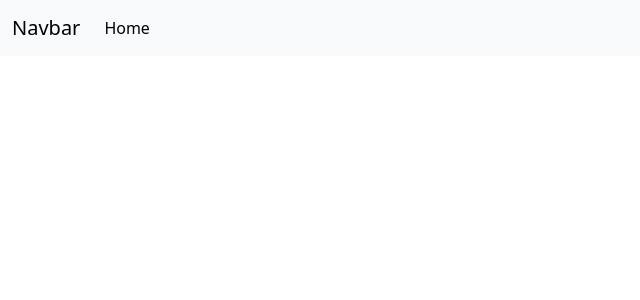
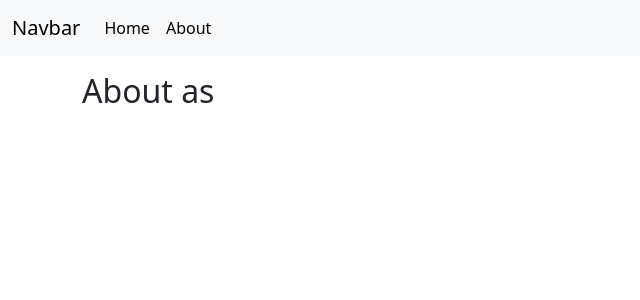
Before and after one commit to danieldorazio/vite-boolfolio, a Vue app: page /about in a window 1280 px wide. Before the commit this address had no page. Shown: the top 300 px of the page, without its empty margins (0-640 px from the left). Built offline with nearby package versions, Linux system fonts and the light colour scheme.

Commit message:
About page created and inserted in the routes in router.js and in the navBar in App.vue

```diff
--- a/src/App.vue
+++ b/src/App.vue
@@ -20,7 +20,10 @@ export default {
         <div class="collapse navbar-collapse" id="navbarSupportedContent">
           <ul class="navbar-nav me-auto mb-2 mb-lg-0">
             <li class="nav-item">
-              <router-link :to="{ name: 'home' }" class="nav-link active" >Home</router-link>
+              <router-link :to="{ name: 'home' }" class="nav-link active">Home</router-link>
+            </li>
+            <li class="nav-item">
+              <router-link :to="{ name: 'about'}" class="nav-link active">About</router-link>
             </li>
           </ul>
         </div>
--- /dev/null
+++ b/src/pages/AboutPage.vue
@@ -0,0 +1,7 @@
+<script></script>
+
+<template>
+    <div class="container mt-3">
+        <h2>About as</h2>
+    </div>
+</template>
--- a/src/router.js
+++ b/src/router.js
@@ -1,5 +1,6 @@
 import { createRouter, createWebHistory } from "vue-router";
 import HomePage from "./pages/HomePage.vue";
+import AboutPage from "./pages/AboutPage.vue";
 
 const router = createRouter({
     history: createWebHistory(),
@@ -9,6 +10,11 @@ const router = createRouter({
             name: "home",
             component: HomePage,
         },
+        {
+            path: "/about",
+            name: "about",
+            component: AboutPage,
+        }
     ],
 });
 
```
